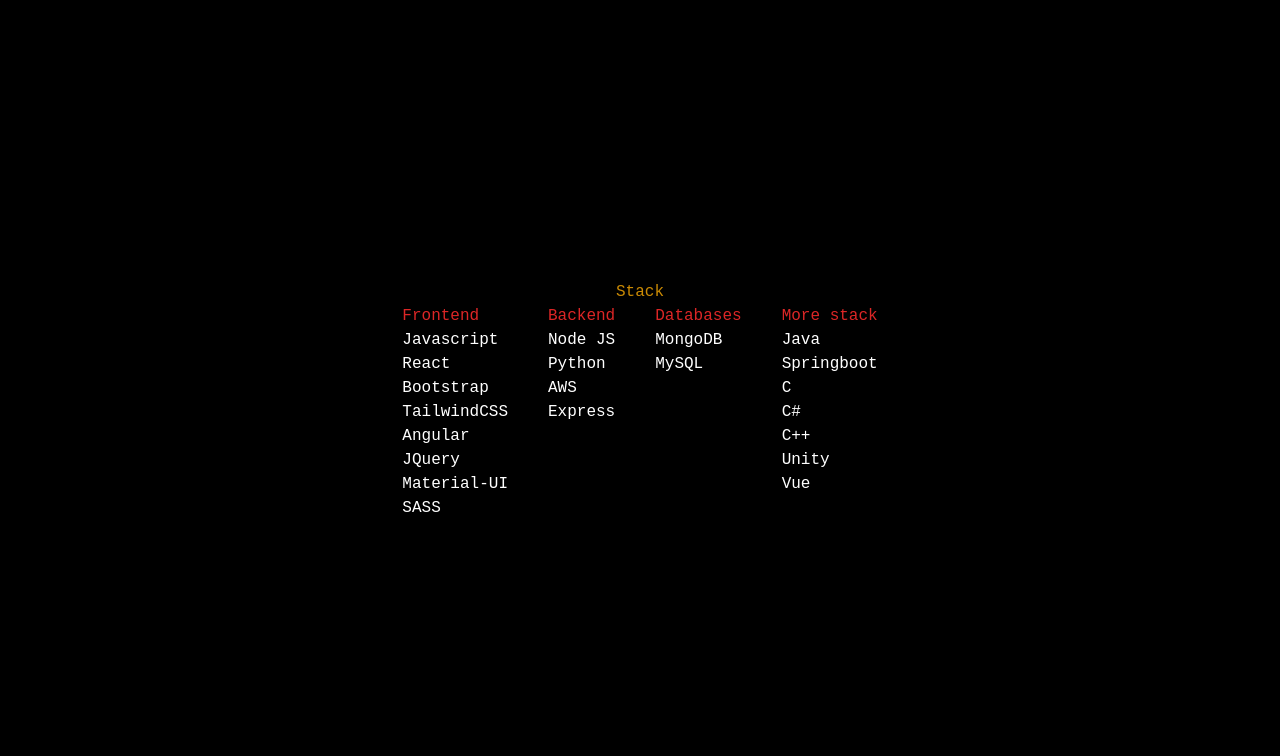
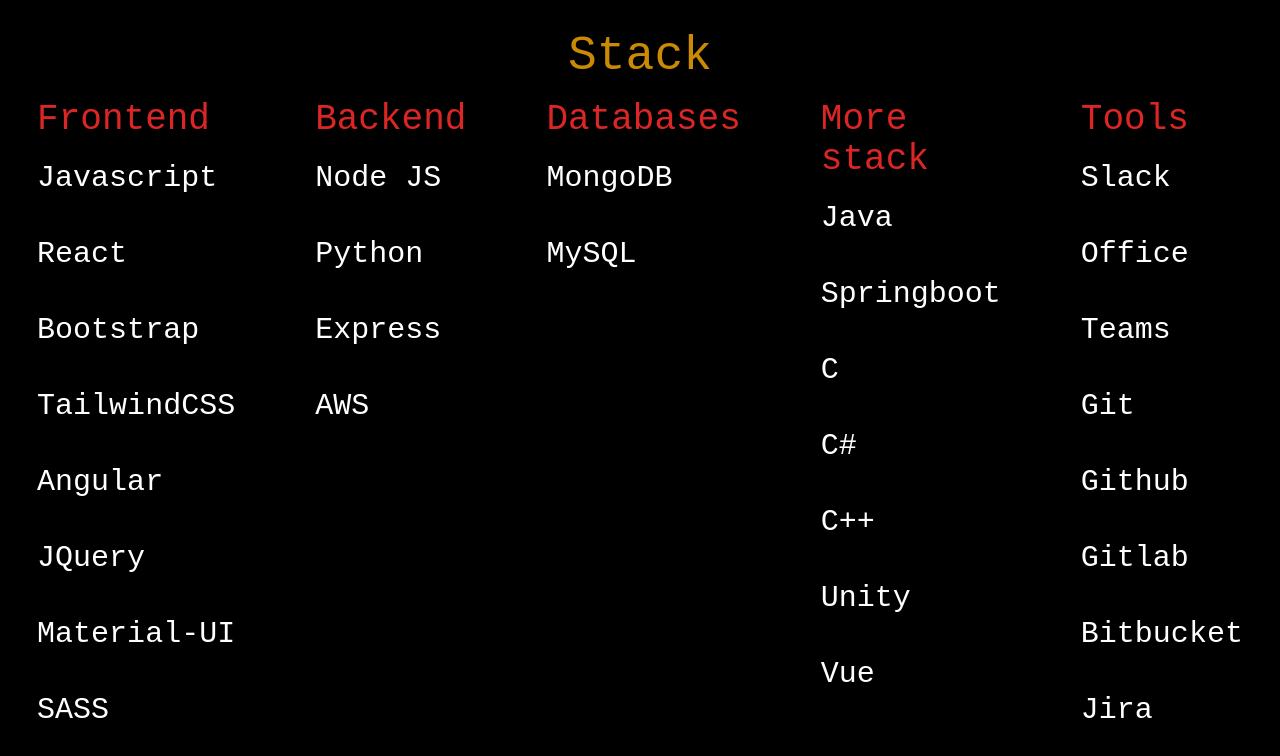
Before and after one commit to VictorCano18/victorcano-portfolio, a Next.js app: page /stack in a window 1280 px wide. Shown: the top 756 px of the page. Built offline with nearby package versions, Linux system fonts and the light colour scheme.

Commit message:
Add stack page without responsiveness

```diff
--- a/app/stack/page.tsx
+++ b/app/stack/page.tsx
@@ -1,42 +1,110 @@
-export default function stack() {
+'use client'
+
+import React, { useState, useRef } from 'react';
+
+interface HoverableTextProps {
+    index: string;
+    text: string;
+    rating: number;
+    onHover: (index: string, newRating: number, elementRef: HTMLDivElement | null) => void;
+    onLeave: () => void;
+}
+
+const HoverableText: React.FC<HoverableTextProps> = ({ index, text, onHover, onLeave, rating }) => {
+    return (
+        <div
+            className="hover:text-red-300 cursor-pointer py-5"
+            onMouseOver={(e) => onHover(index, rating, e.currentTarget as HTMLDivElement)}
+            onMouseLeave={onLeave}
+        >
+            {text}
+        </div>
+    );
+};
+
+export default function Stack() {
+    const [elementStates, setElementStates] = useState<{ [key: string]: { rating: number; widthLine: string } }>({});
+    const hoveredElementRef = useRef<HTMLDivElement | null>(null);
+
+    const stackTopics: [string, number][][] = [
+        [['Javascript', 8],
+        ['React', 8],
+        ['Bootstrap', 8],
+        ['TailwindCSS', 8],
+        ['Angular', 4],
+        ['JQuery', 7],
+        ['Material-UI', 7],
+        ['SASS', 8]],
+        [['Node JS', 7],
+        ['Python', 7],
+        ['Express', 7],
+        ['AWS', 6],
+        ],
+        [['MongoDB', 7],
+        ['MySQL', 7]
+        ],
+        [['Java', 6],
+        ['Springboot', 5],
+        ['C', 6],
+        ['C#', 6],
+        ['C++', 6],
+        ['Unity', 7],
+        ['Vue', 6],
+        ],
+        [['Slack', 10],
+        ['Office', 10],
+        ['Teams', 10],
+        ['Git', 10],
+        ['Github', 10],
+        ['Gitlab', 10],
+        ['Bitbucket', 10],
+        ['Jira', 10],]
+    ];
+    const sectionTitles = ['Frontend', 'Backend', 'Databases', 'More stack', 'Tools'];
+
+    const handleHover = (index: string, newRating: number, elementRef: HTMLDivElement | null) => {
+        setElementStates((prevStates) => ({
+            ...prevStates,
+            [index]: { rating: newRating, widthLine: `${newRating * 10}%` },
+        }));
+        hoveredElementRef.current = elementRef;
+    };
+
+    const handleLeave = () => {
+        setElementStates({});
+        hoveredElementRef.current = null;
+    };
+
     return (
         <div className="container mx-auto flex justify-center align-items-center flex-col">
-            <h1 className="text-yellow-600">Stack</h1>
-            <div className="flex gap-10">
-                <div className="text-white">
-                    <h1 className="text-red-600">Frontend</h1>
-                    <div>Javascript</div>
-                    <div>React</div>
-                    <div>Bootstrap</div>
-                    <div>TailwindCSS</div>
-                    <div>Angular</div>
-                    <div>JQuery</div>
-                    <div>Material-UI</div>
-                    <div>SASS</div>
-                </div>
-                <div className="text-white">
-                    <h1 className="text-red-600">Backend</h1>
-                    <div>Node JS</div>
-                    <div>Python</div>
-                    <div>AWS</div>
-                    <div>Express</div>
-                </div>
-                <div className="text-white">
-                    <h1 className="text-red-600">Databases</h1>
-                    <div>MongoDB</div>
-                    <div>MySQL</div>
-                </div>
-                <div className="text-white">
-                    <h1 className="text-red-600">More stack</h1>
-                    <div>Java</div>
-                    <div>Springboot</div>
-                    <div>C</div>
-                    <div>C#</div>
-                    <div>C++</div>
-                    <div>Unity</div>
-                    <div>Vue</div>
+            <h1 className="text-yellow-600 xl:text-5xl lg:text-3xl md:text-2xl mb-5">Stack</h1>
+            <div className="flex flex-col md:flex-row gap-10">
+                <div className="flex gap-10 mb-5">
+                    <div className="text-white">
+                        <div className="grid grid-flow-col gap-20">
+                            {sectionTitles.map((title, sectionIndex) => (
+                                <div key={sectionIndex}>
+                                    <h1 className="xl:text-4xl lg:text-3xl md:text-1xl text-red-600">{title}</h1>
+                                    {stackTopics[sectionIndex].map((val, innerIndex) => (
+                                        <div key={innerIndex} className='xl:text-3xl md:text-1xl'>
+                                            <HoverableText
+                                                index={innerIndex.toString()}
+                                                text={val[0]}
+                                                onHover={handleHover}
+                                                onLeave={handleLeave}
+                                                rating={val[1]}
+                                            />
+                                            {hoveredElementRef.current?.innerText === val[0] && elementStates[innerIndex.toString()]?.rating > 0 && (
+                                                <div className=''><div className="text-center">{elementStates[innerIndex.toString()]?.rating * 10}%</div><hr style={{ width: elementStates[innerIndex.toString()]?.widthLine, height: 4 }} /></div>
+                                            )}
+                                        </div>
+                                    ))}
+                                </div>
+                            ))}
+                        </div>
+                    </div>
                 </div>
             </div>
         </div>
-    )
+    );
 }
```
